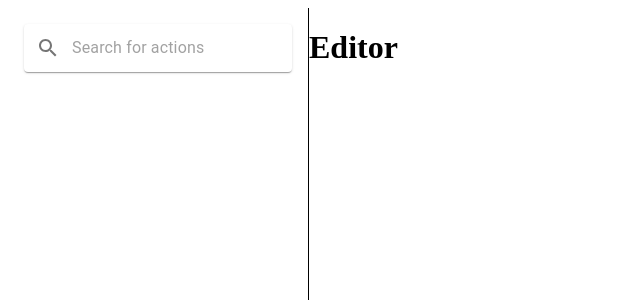
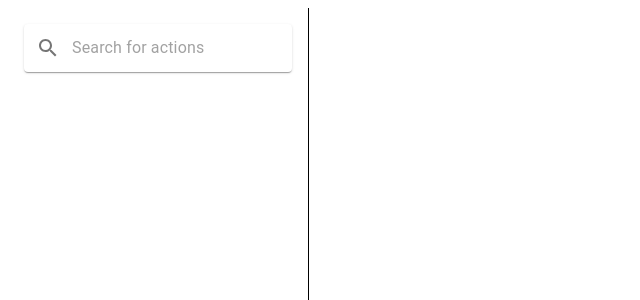
Before and after one commit to ghostec/goge-editor, a React app: page / in a window 1280 px wide. Shown: the top 300 px of the page, without its empty margins (0-640 px from the left). Built offline with nearby package versions, Linux system fonts and the light colour scheme; the HTML template or start-up script is replaced by a standard one.

Commit message:
using local goge

```diff
--- a/src/containers/Editor.tsx
+++ b/src/containers/Editor.tsx
@@ -7,14 +7,13 @@ interface Props {
 const Editor = (props: Props) => {
   return (
     <div
+      id="screen"
       style={{
         display: 'flex',
         flex: '1 1 auto',
         ...props.style,
       }}
-    >
-      <h1>Editor</h1>
-    </div>
+    />
   )
 }
 
--- a/src/containers/SideMenu/SearchActions.tsx
+++ b/src/containers/SideMenu/SearchActions.tsx
@@ -8,6 +8,8 @@ import Transition from 'containers/Transition'
 import useAutocomplete, { Suggestion } from 'hooks/useAutocomplete'
 import useClickOutside from 'hooks/useClickOutside'
 import * as React from 'react'
+
+declare var goge: any
 
 const SearchActions = ({ style }: { style?: any }) => {
   const [focused, setFocused] = React.useState<boolean>(false)
@@ -20,7 +22,7 @@ const SearchActions = ({ style }: { style?: any }) => {
     fetchSuggestions: React.useCallback(text => {
       return new Promise<Suggestion[]>(resolve => {
         setTimeout(
-          () => resolve([{ value: 'something', text, label: text }]),
+          () => resolve([{ value: goge.AddBoxEvent, text, label: text }]),
           2000
         )
       })
@@ -99,6 +101,7 @@ const Results = ({
               width: '100%',
               justifyContent: 'flex-start',
             }}
+            onClick={() => goge.Dispatch(sugg.value)}
           >
             {sugg.label}
           </Button>
```
Also changed, not shown: 3 other files (tests, documents, lock files or other folders).
